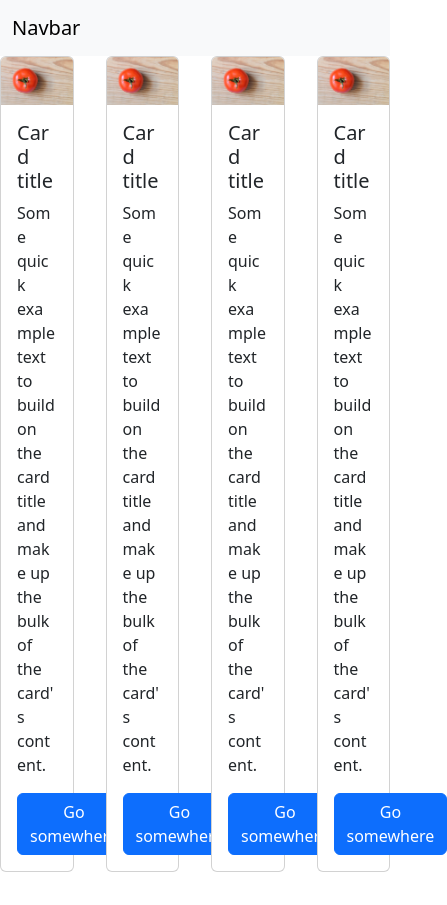
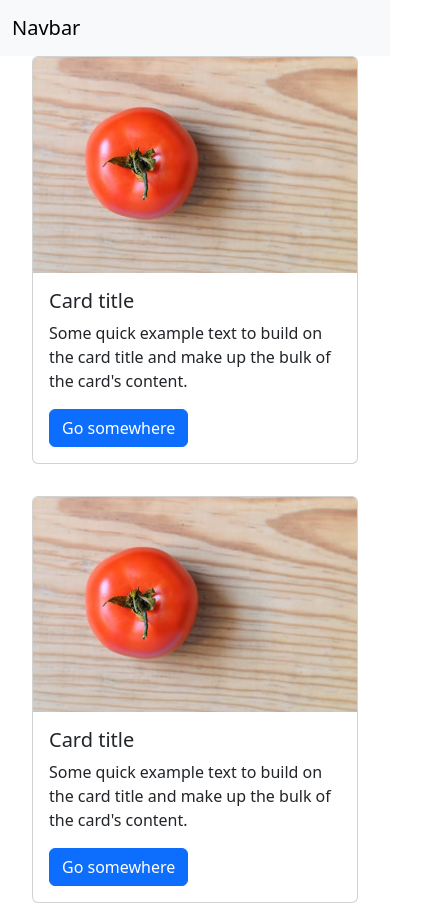
Before and after one commit to felianfilian/poke-online-shop, a React (Create React App) app: page / in a window 390 px wide. Shown: the top 905 px of the page, 447 px wide, since content can reach past the window. Before the commit the page ends 872 px from the top, so only its background shows below. Built offline with nearby package versions, Linux system fonts and the light colour scheme.

Commit message:
product view update

```diff
--- a/src/components/product.jsx
+++ b/src/components/product.jsx
@@ -4,7 +4,7 @@ class Product extends Component {
   state = {};
   render() {
     return (
-      <div className="card" style={{ width: "24rem" }}>
+      <div className="card" style={{ width: "100%" }}>
         <img
           src="/assets/img/tomato.jpeg"
           className="card-img-top"
--- a/src/index.css
+++ b/src/index.css
@@ -1,4 +1,11 @@
 .product-container {
   display: flex;
   gap: 32px;
+  padding: 0 32px;
 }
+
+@media (max-width: 768px) {
+  .product-container {
+    flex-direction: column;
+  }
+}
```
